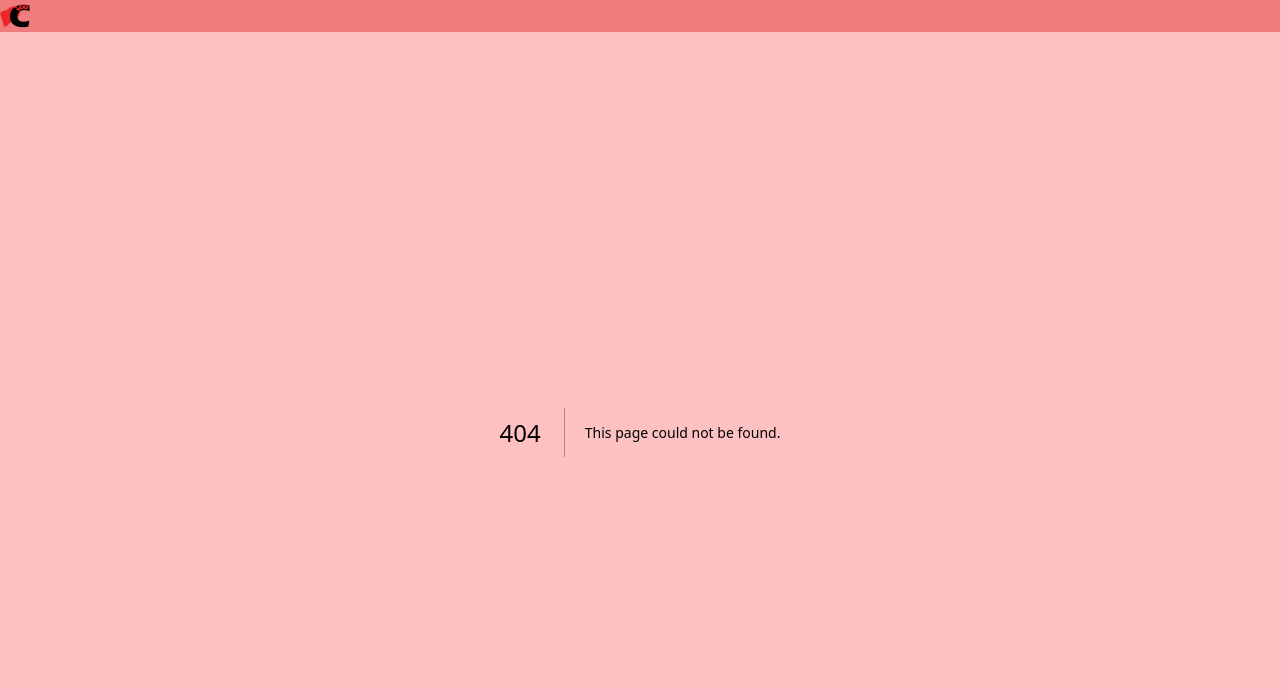
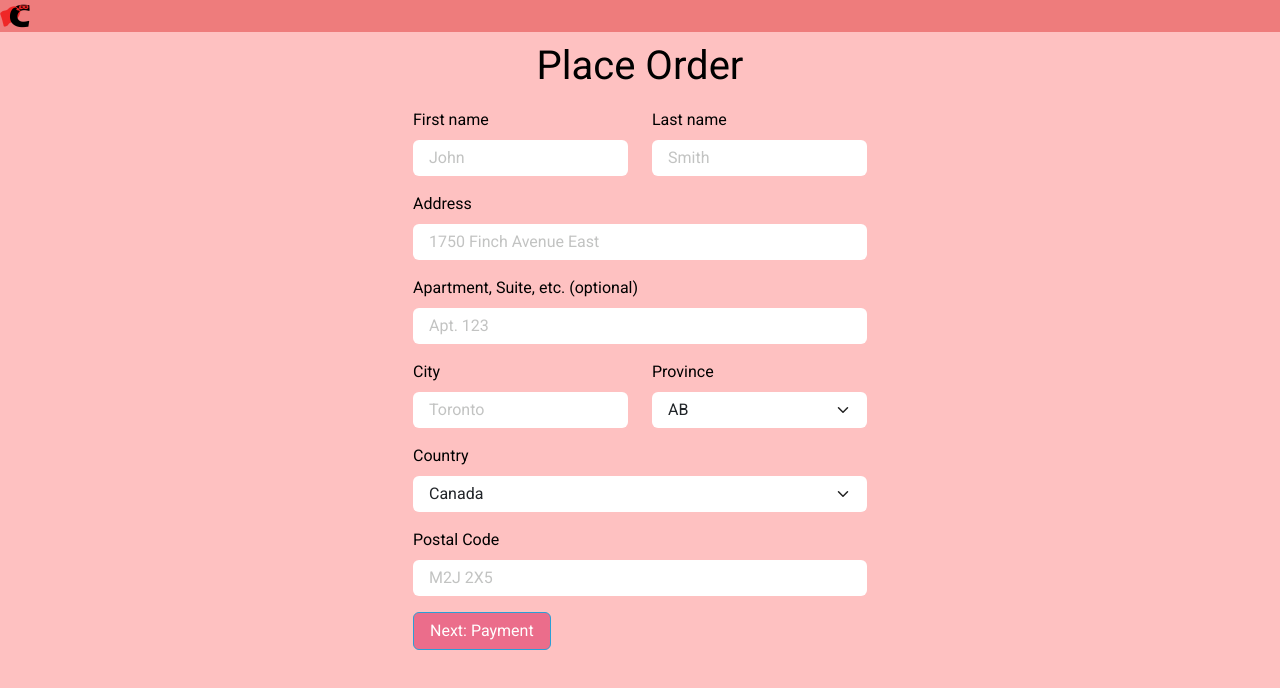
Before and after one commit to BradyRhora/PRJ666-Careo, a Next.js app: page /place-order in a window 1280 px wide. Before the commit this address had no page. Shown: the top 688 px of the page. Built offline with nearby package versions, Linux system fonts and the light colour scheme.

Commit message:
Created a place order page

```diff
--- /dev/null
+++ b/pages/place-order.js
@@ -0,0 +1,81 @@
+import { Form, Row, Col, Button } from "react-bootstrap";
+
+
+
+
+
+export default function PlaceOrder(){
+	return(
+		<>
+		<div style={{textAlign:"center", paddingTop:"10px"}} id="hero-text">
+          <h3>Place Order</h3>
+        </div>
+		<div className='centered' style={{paddingTop: '10px'}}>
+			<Form id="place-order-form">
+				<Row className="mb-3">
+					<Form.Group as={Col} >
+						<Form.Label>First name</Form.Label>
+						<Form.Control type="text" placeholder="John" required></Form.Control>
+					</Form.Group>
+					<Form.Group as={Col}>
+						<Form.Label>Last name</Form.Label>
+						<Form.Control type="text" placeholder="Smith" required></Form.Control>
+					</Form.Group>
+				</Row>
+				<Row className="mb-3">
+					<Form.Group as={Col}>
+						<Form.Label>Address</Form.Label>
+						<Form.Control type="text" placeholder="1750 Finch Avenue East" required></Form.Control>
+					</Form.Group>
+				</Row>
+				<Row className="mb-3">
+					<Form.Group as={Col}>
+						<Form.Label>Apartment, Suite, etc. (optional) </Form.Label>
+						<Form.Control type="text" placeholder="Apt. 123"></Form.Control>
+					</Form.Group>
+				</Row>
+				<Row className="mb-3">
+					<Form.Group as={Col}>
+						<Form.Label>City</Form.Label>
+						<Form.Control type="text" placeholder="Toronto" required></Form.Control>
+					</Form.Group>
+					<Form.Group as={Col}>
+						<Form.Label>Province</Form.Label>
+						<Form.Select>
+							<option value="1">AB</option>
+							<option value="2">BC</option>
+							<option value="3">MB</option>
+							<option value="4">NB</option>
+							<option value="5">NL</option>
+							<option value="6">NS</option>
+							<option value="7">ON</option>
+							<option value="8">PE</option>
+							<option value="9">QC</option>
+							<option value="10">SK</option>
+						</Form.Select>
+					</Form.Group>
+				</Row>
+				<Row className="mb-3">
+					<Form.Group as={Col}>
+						<Form.Label>Country</Form.Label>
+						<Form.Select>
+							<option value="1">Canada</option>
+						</Form.Select>
+					</Form.Group>
+				</Row>
+				<Row className="mb-3">
+					<Form.Group as={Col}>
+						<Form.Label>Postal Code</Form.Label>
+						<Form.Control type="text" placeholder="M2J 2X5"></Form.Control>
+					</Form.Group>
+				</Row>
+				<Row className="mb-3">
+					<Col>
+						<Button variant="primary" type="Submit">Next: Payment</Button>
+					</Col>
+				</Row>
+			</Form>
+		</div>
+		</>
+	);
+}
```
